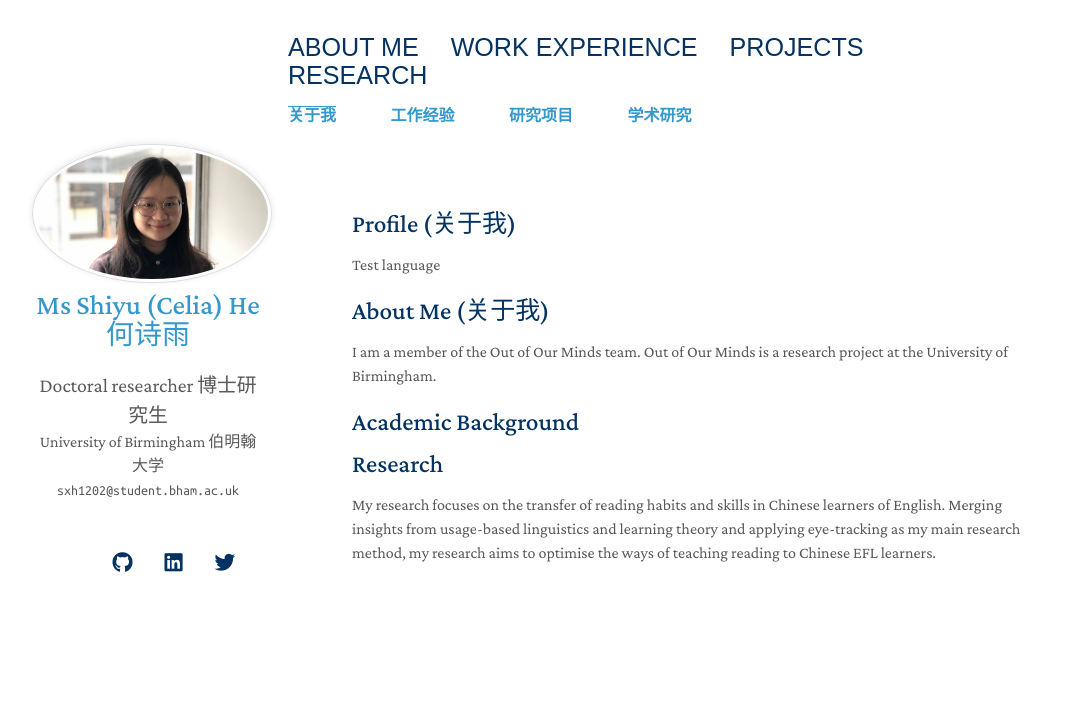
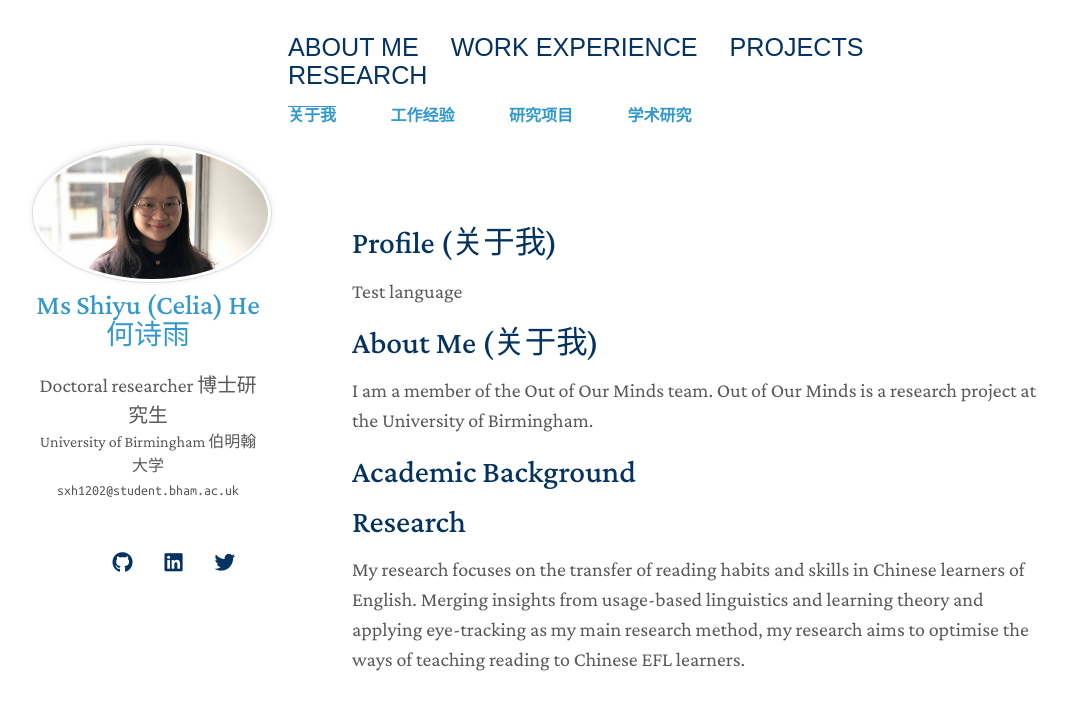
Before and after one commit to ShiyuHeCelia/ShiyuHeCelia.github.io, a Jekyll site: the page built from index.md, in a window 1280 px wide. Shown: the top 710 px of the page, without its empty margins (96-1163 px from the left). Built offline with Jekyll 4.4.1, drawn with Linux system fonts in a browser that asks for light colours; nearby versions of some CDN libraries; comment, search, counter and statistics services are not loaded; a style sheet for code colours, icons or effects is not loaded; our own code applies the rules of GitHub Pages for plain Markdown files.

Commit message:
Update style.scss

```diff
--- a/assets/css/style.scss
+++ b/assets/css/style.scss
@@ -3,6 +3,9 @@
 
 @import "minimal-light";
 
+p, section{
+  font-size: 20px;
+}
 
 .navigation-wrapper {
     margin: 0 auto;
```
